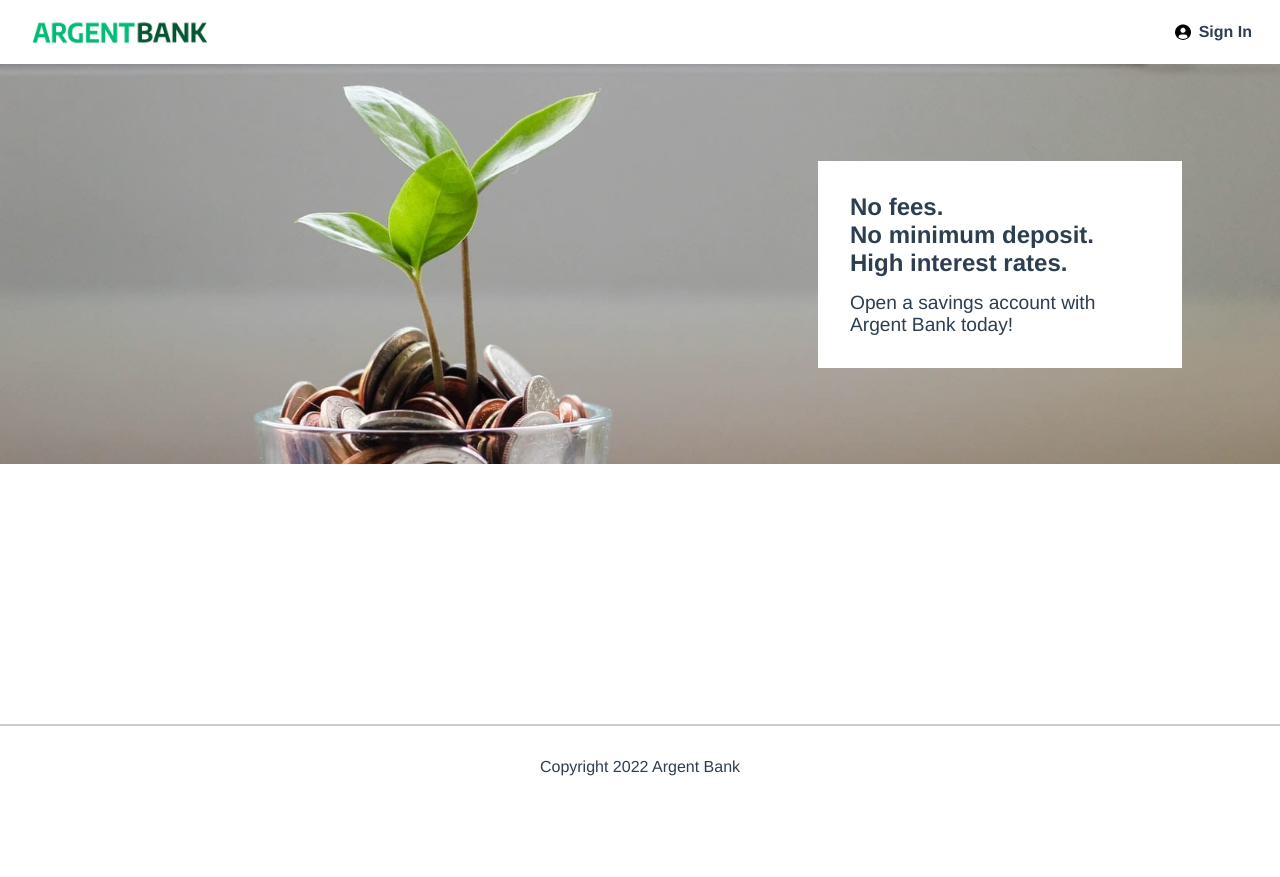
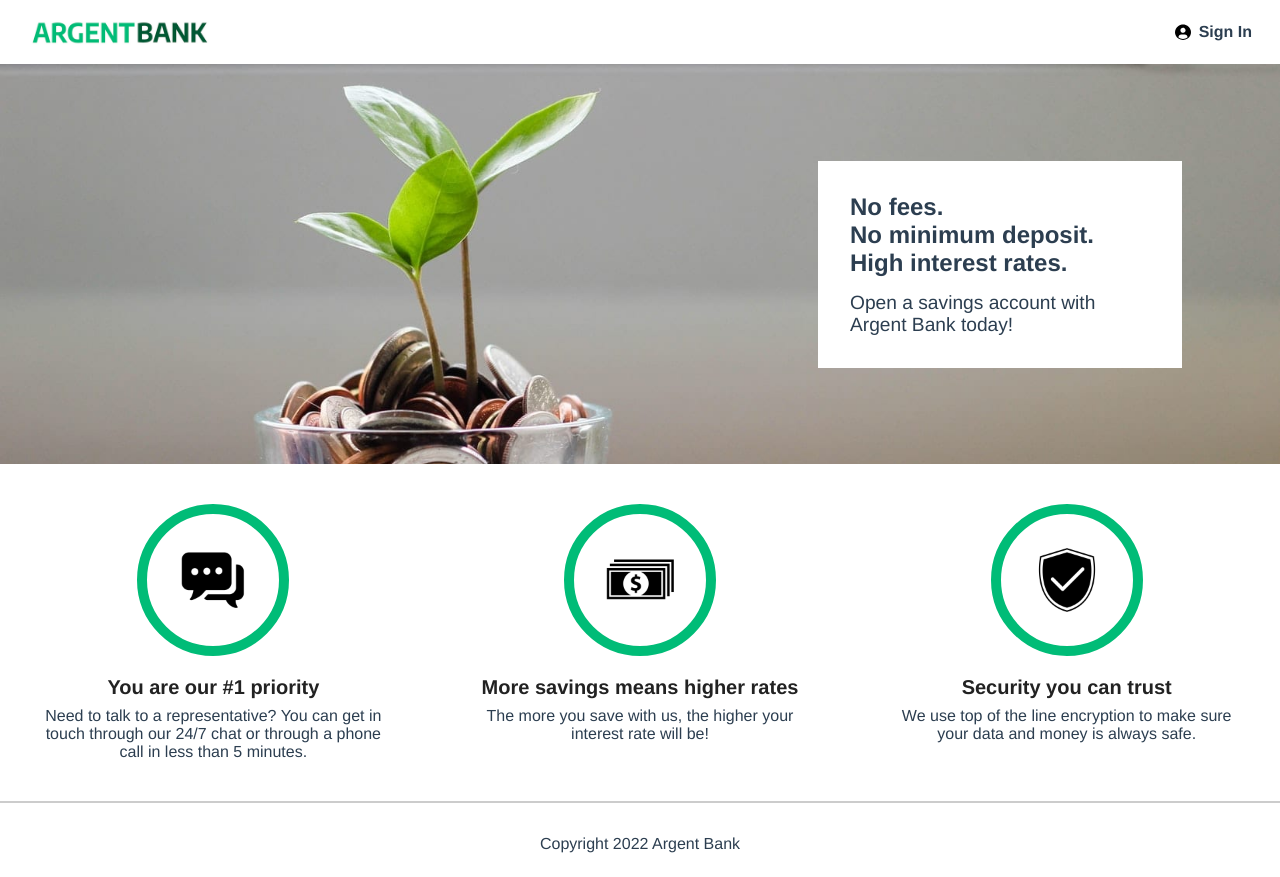
Before and after one commit to cyrillegoas/CyrilLeGoas_13_29102022, a React (Vite) app: page / in a window 1280 px wide. Before the commit the page ends 800 px from the top, so only its background shows below. Built offline with nearby package versions, Linux system fonts and the light colour scheme.

Commit message:
ADD features

```diff
--- /dev/null
+++ b/src/components/Featues.jsx
@@ -0,0 +1,25 @@
+import React from 'react';
+import { FeatureCard } from './FeatureCard';
+
+export function Features() {
+  return (
+    <section className="flex flex-col md:flex-row">
+      <h2 className="sr-only">Features</h2>
+      <FeatureCard
+        image={{ src: '/icons/icon-chat.png', alt: 'Chat Icon' }}
+        title="You are our #1 priority"
+        desc="Need to talk to a representative? You can get in touch through our 24/7 chat or through a phone call in less than 5 minutes."
+      />
+      <FeatureCard
+        image={{ src: '/icons/icon-money.png', alt: 'Money Icon' }}
+        title="More savings means higher rates"
+        desc="The more you save with us, the higher your interest rate will be!"
+      />
+      <FeatureCard
+        image={{ src: '/icons/icon-security.png', alt: 'Security Icon' }}
+        title="Security you can trust"
+        desc="We use top of the line encryption to make sure your data and money is always safe."
+      />
+    </section>
+  );
+}
--- /dev/null
+++ b/src/components/FeatureCard.jsx
@@ -0,0 +1,15 @@
+import React from 'react';
+
+export function FeatureCard({ image, title, desc }) {
+  return (
+    <div className="flex-1 flex items-center flex-col p-10 text-center">
+      <img
+        src={image.src}
+        alt={image.alt}
+        className="w-[152px] p-4 rounded-full border-[10px] border-accent"
+      />
+      <h3 className="text-[1.25rem] font-bold mb-2 mt-5 text-black">{title}</h3>
+      <p>{desc}</p>
+    </div>
+  );
+}
--- a/src/pages/Home.jsx
+++ b/src/pages/Home.jsx
@@ -1,11 +1,13 @@
 import React from 'react';
 import { Layout } from '../components/Layout';
 import { Hero } from '../components/Hero';
+import { Features } from '../components/Featues';
 
 export function Home() {
   return (
     <Layout>
       <Hero />
+      <Features />
     </Layout>
   );
 }
--- a/tailwind.config.cjs
+++ b/tailwind.config.cjs
@@ -6,6 +6,7 @@ module.exports = {
       accent: '#00bc77',
       'dark-bg': '#12002b',
       white: '#FFFFFF',
+      black: '#222222',
     },
     screens: {
       md: '920px',
```
